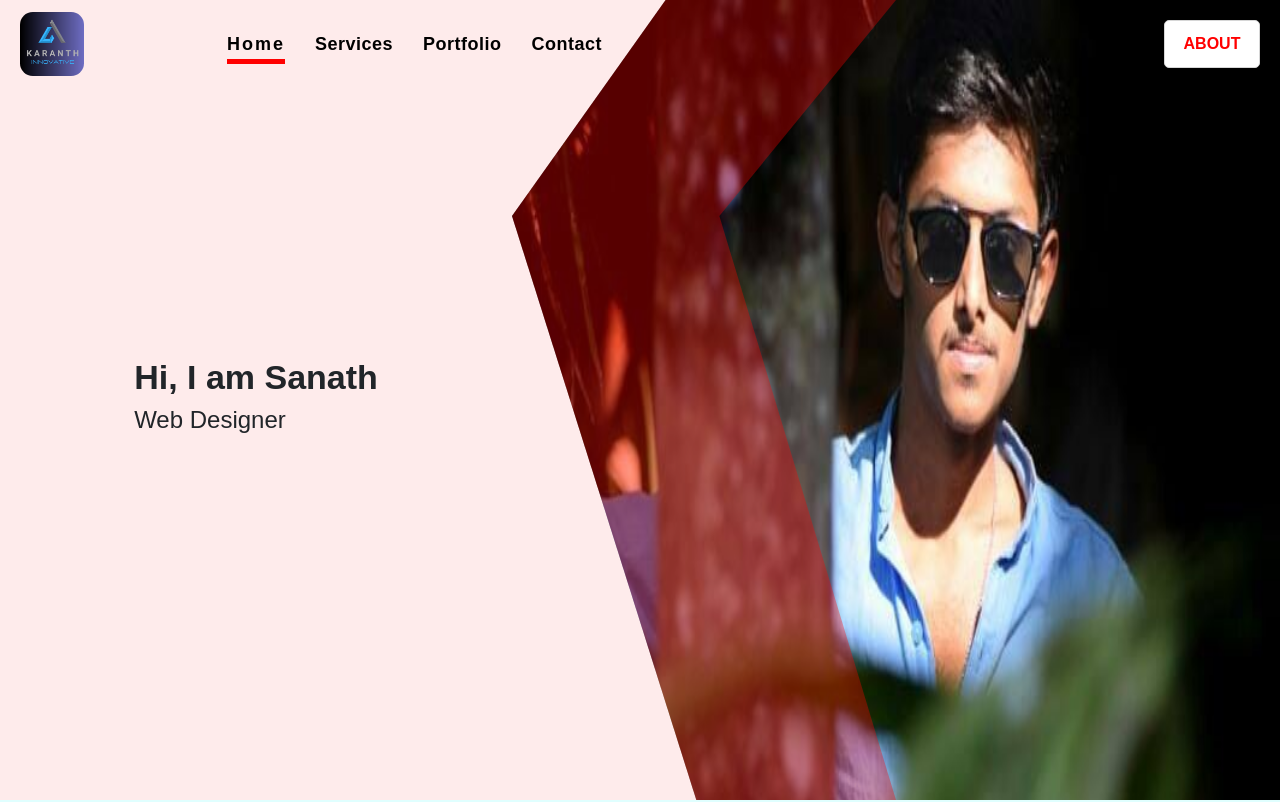
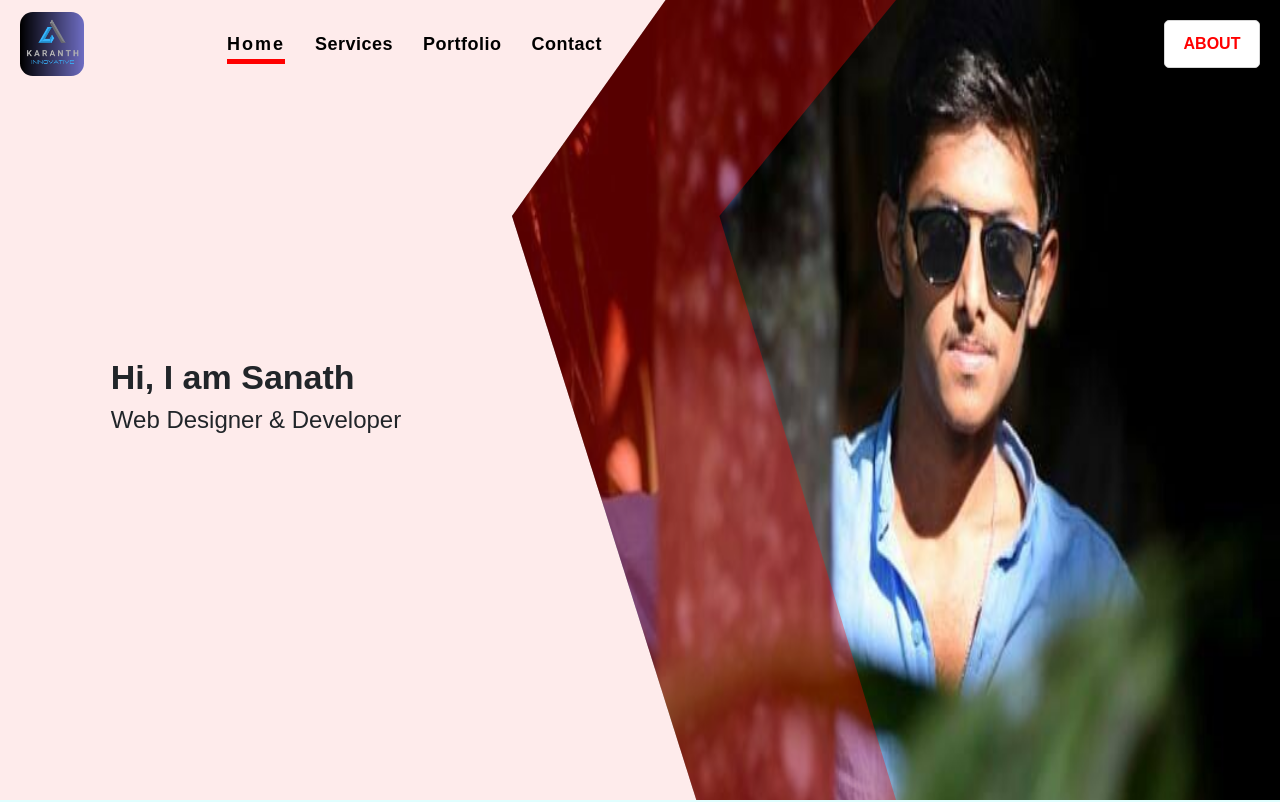
Before and after one commit to Sanath-karanth/karanthportfolio, a React (Create React App) app: page /mainpage in a window 1280 px wide. Shown: the top 802 px of the page. Built offline with nearby package versions, Linux system fonts and the light colour scheme.

Commit message:
text Web design update

```diff
--- a/src/containers/MainScreen/MainScreen.tsx
+++ b/src/containers/MainScreen/MainScreen.tsx
@@ -75,7 +75,7 @@ const MainScreen: FunctionComponent<IMainScreenProps> = () => {
                         </h1>
                       </div>
                       <div>
-                        <h4 className={styles['banner-desp-txt']}>Web Designer</h4>
+                        <h4 className={styles['banner-desp-txt']}>Web Designer & Developer</h4>
                       </div>
                     </div>
                   </div>
```
